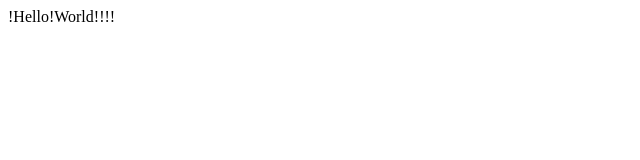
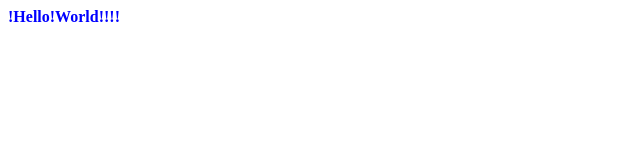
Before and after one commit to Misako-North/mitsuki1220.github.io, a plain HTML site: page index.html in a window 1280 px wide. Shown: the whole page, without its empty margins (0-640 px from the left). Drawn offline with Linux system fonts and the light colour scheme.

Commit message:
Add Tag <font>

```diff
--- a/index.html
+++ b/index.html
@@ -1,5 +1,5 @@
 <html>
 	<head>
-		!Hello!World!!!!
+		<font color="blue" face="ＭＳ 明朝,平成明朝"><b>!Hello!World!!!!</b></font>
 	</head>
 </html>
```
